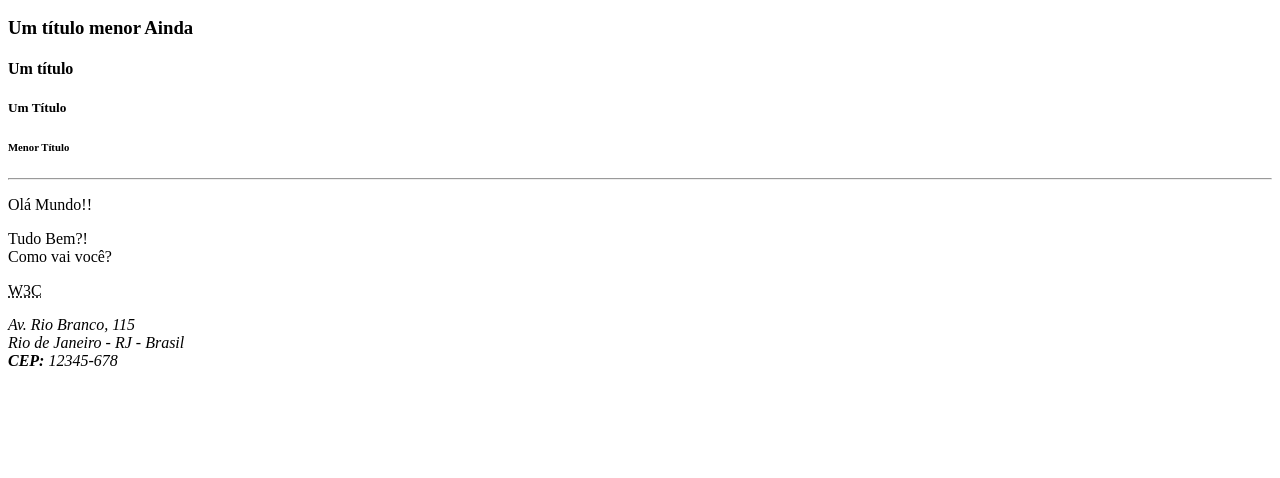
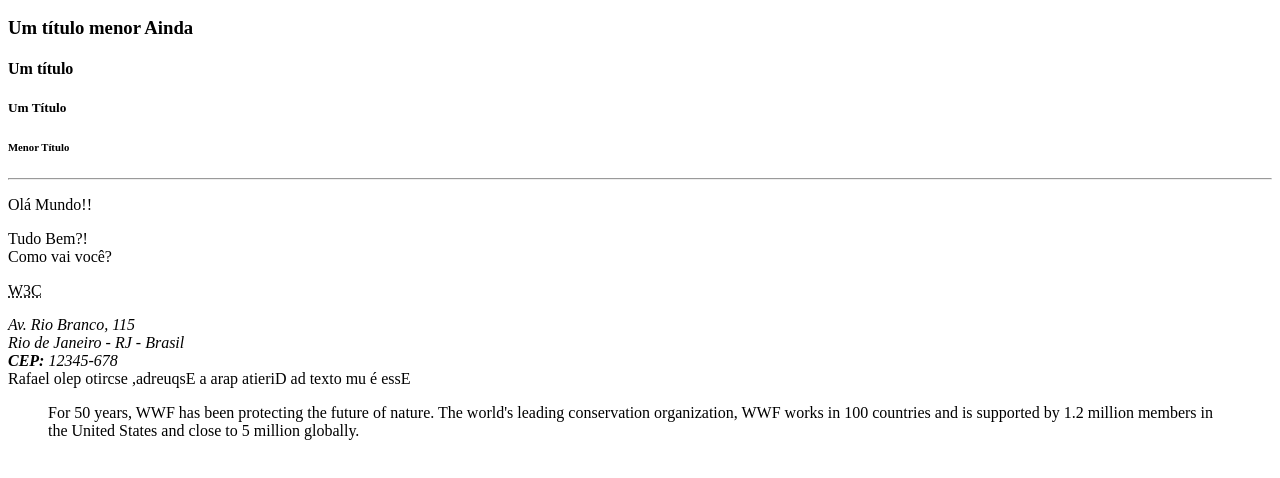
Before and after one commit to rafaband/curso-html, a plain HTML site: page index.html in a window 1280 px wide. Shown: the part 110-588 px from the top of the page. Drawn offline with Linux system fonts and the light colour scheme.

Commit message:
Tags bdi, bdo e blockquote

```diff
--- a/index.html
+++ b/index.html
@@ -25,5 +25,11 @@
             Rio de Janeiro - RJ - Brasil<br />
             <b>CEP:</b> 12345-678
         </address>
+        <bdo dir="rtl">Esse é um <bdi>texto</bdi> da Direita para a Esquerda, escrito pelo <bdi>Rafael</bdi></bdo>
+
+
+        <blockquote cite="http://www.worldwildlife.org/who/index.html">
+            For 50 years, WWF has been protecting the future of nature. The world's leading conservation organization, WWF works in 100 countries and is supported by 1.2 million members in the United States and close to 5 million globally.
+            </blockquote>
     </body>
 </html>
```
